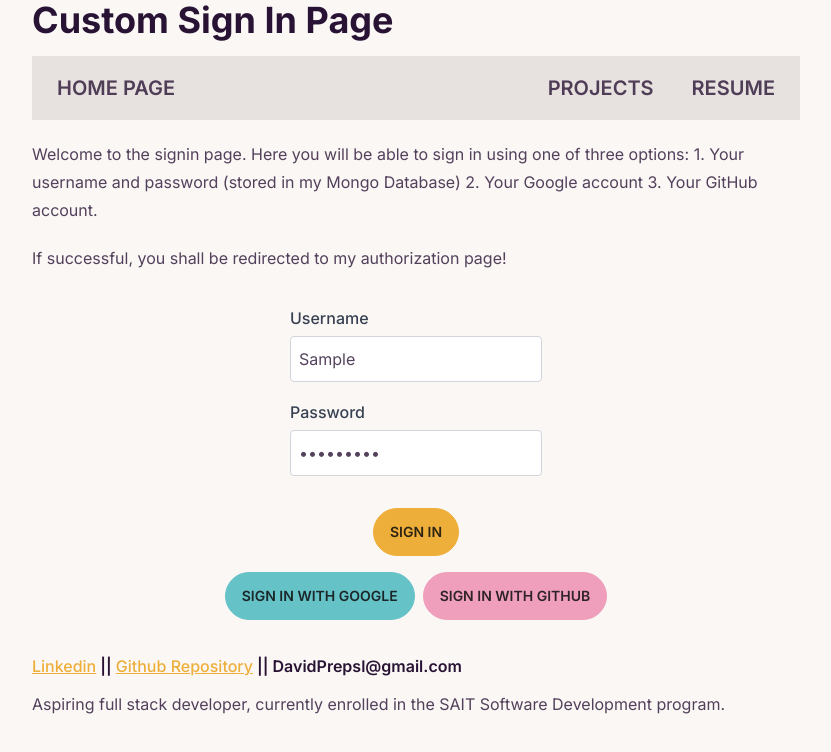
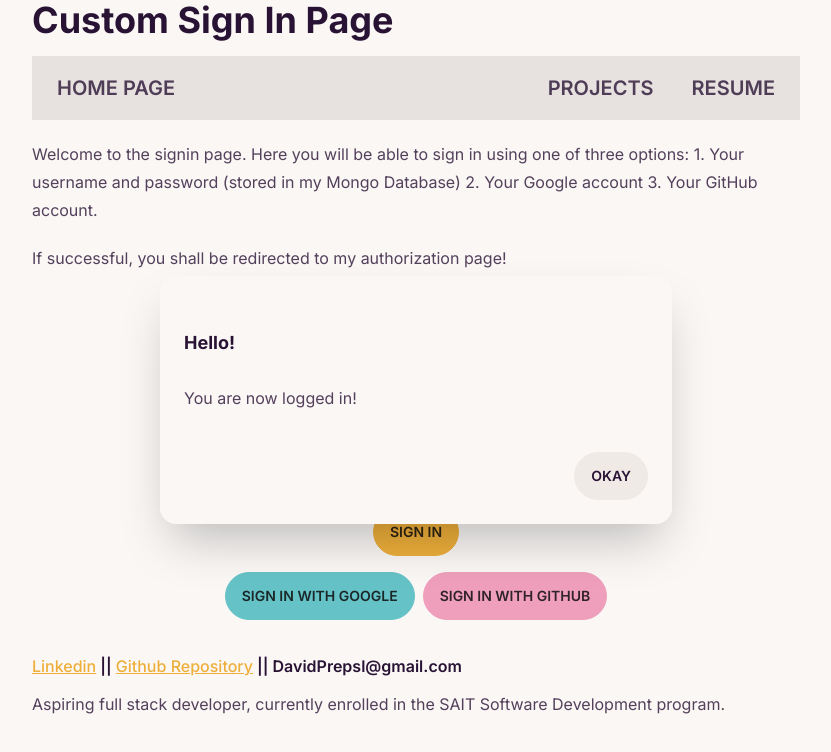
Before and after one commit to Prepsld/prowlinggryphonstudio, a Next.js app: page /projects/signin in a window 1280 px wide. Both pictures are taken after typing "Sample", "Sample123" into the empty fields and a click on the button "SIGN IN". Shown: the top 752 px of the page, without its empty margins (224-1055 px from the left). Built offline with nearby package versions, Linux system fonts and the light colour scheme.

Commit message:
Attempt at using modal to show successful signin

```diff
--- a/app/projects/signin/page.js
+++ b/app/projects/signin/page.js
@@ -11,6 +11,8 @@ export default function SignIn() {
     username: "",
     password: "",
   });
+
+  const [showModal, setShowModal] = useState(false);
 
   const handleChange = (e) => {
     setCredentials({
@@ -26,12 +28,21 @@ export default function SignIn() {
       await signIn("login", {
         username: credentials.username,
         password: credentials.password,
-        callbackUrl: "https://prowlinggryphonstudio.vercel.app/projects/auth",
+        callbackUrl: null,
       });
+      // Show the modal upon successful sign-in
+      setShowModal(true);
     } catch (error) {
       console.error("Sign in failed:", error);
       // Handle sign-in error, show a message to the user, etc.
     }
+  };
+
+  const handleModalClose = () => {
+    setShowModal(false);
+    // Redirect the user after dismissing the modal
+    window.location.href =
+      "https://prowlinggryphonstudio.vercel.app/projects/auth";
   };
 
   return (
@@ -97,6 +108,24 @@ export default function SignIn() {
           Sign in with GitHub
         </button>
       </div>
+
+      {/* DaisyUI Modal */}
+      {showModal && (
+        <dialog id="my_modal_1" className="modal" open>
+          <div className="modal-box">
+            <h3 className="font-bold text-lg">Hello!</h3>
+            <p className="py-4">You are now logged in!</p>
+            <div className="modal-action">
+              <form method="dialog">
+                <button className="btn" onClick={handleModalClose}>
+                  Okay
+                </button>
+              </form>
+            </div>
+          </div>
+        </dialog>
+      )}
+
       <Blurb />
     </div>
   );
```
